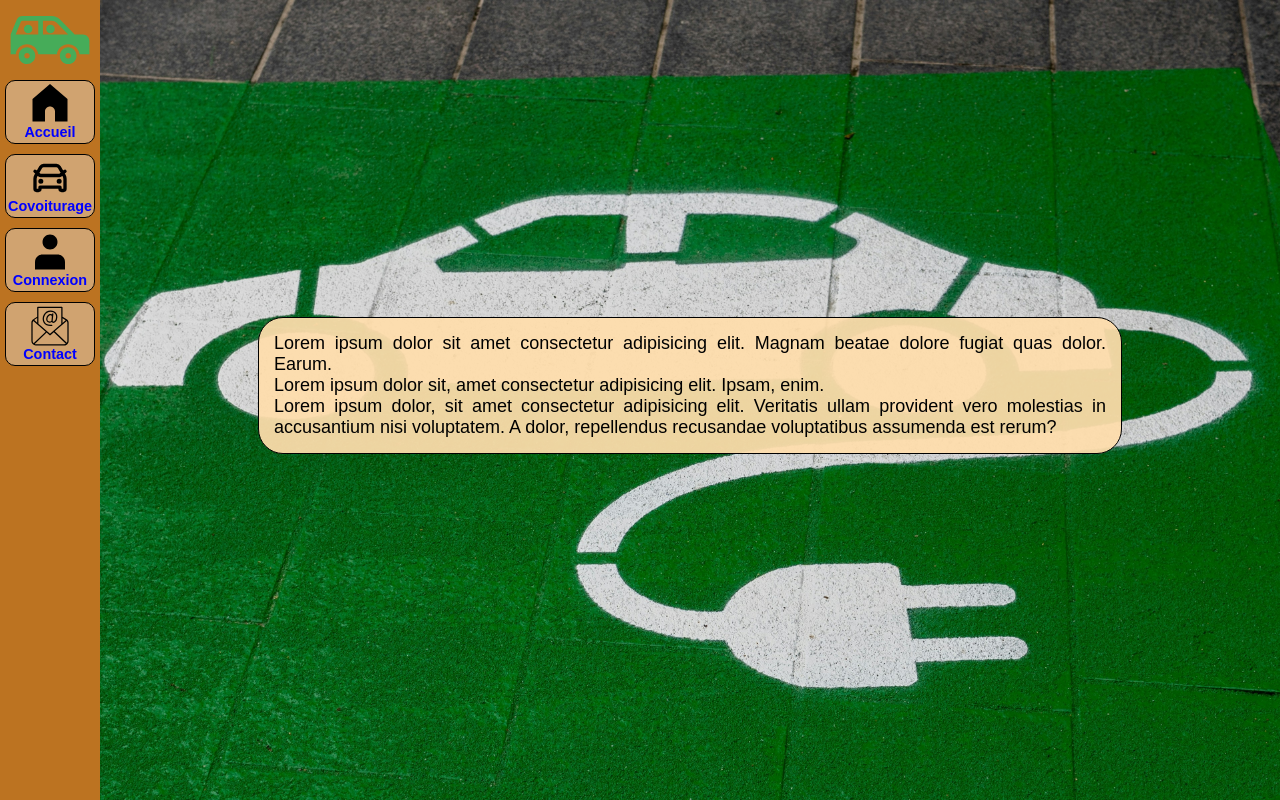
After one commit to Emilien-GIBEAUD/EcoRide, a PHP site: page /legals.php in a window 1280 px wide. The commit adds this page. Run offline with PHP 8.4, Linux system fonts and the light colour scheme.

Commit message:
starting "legals" page, creating "main_head.html" and create the links to pages

```diff
--- a/Front/Assets/CSS/styles.css
+++ b/Front/Assets/CSS/styles.css
@@ -144,7 +144,7 @@ main {
   width: 100px;
 }
 
-.home {
+.home,.legals {
   display: flex;
   justify-content: center;
   align-items: center;
--- a/Front/footer.html
+++ b/Front/footer.html
@@ -1,6 +1,6 @@
 <footer>
-  <a href="" target="_blank" title="Lien vers le formulaire de contact">
+  <a href="" title="Lien vers le formulaire de contact">
     contact@covoit.fr</a> |
-    <a href="" target="_blank" title="Lien vers les mentions légales">
+    <a href="legals.php" title="Lien vers les mentions légales">
       Mentions légales</a>
 </footer>
--- a/Front/header.html
+++ b/Front/header.html
@@ -4,7 +4,7 @@
   </div>
 
   <nav>
-    <a href="" class="menu_button">
+    <a href="index.php" class="menu_button">
       <img src="./Front/Assets/icon/home.svg" alt="icône d'accueil">Accueil
     </a>
     <a href="" class="menu_button">
--- /dev/null
+++ b/Front/legals.html
@@ -0,0 +1,7 @@
+<div class="legals">
+  <div class="presentation">
+    <p>Lorem ipsum dolor sit amet consectetur adipisicing elit. Magnam beatae dolore fugiat quas dolor. Earum. </p>
+    <p>Lorem ipsum dolor sit, amet consectetur adipisicing elit. Ipsam, enim.</p>
+    <p>Lorem ipsum dolor, sit amet consectetur adipisicing elit. Veritatis ullam provident vero molestias in accusantium nisi voluptatem. A dolor, repellendus recusandae voluptatibus assumenda est rerum?</p>
+  </div>
+</div>
--- /dev/null
+++ b/Front/main_head.html
@@ -0,0 +1,7 @@
+<meta charset="UTF-8">
+<meta name="viewport" content="width=device-width, initial-scale=1.0">
+<meta name="author" content="Emilien GIBEAUD">
+<meta name="description" content="Cette page est la page d'accueil du site Ecoride.">
+<link rel="stylesheet" href="./Front/Assets/CSS/styles.css">
+<link rel="shortcut icon" href="./Front/Assets/icon/car.svg" type="image/x-icon">
+<title>EcoRide</title>
--- /dev/null
+++ b/legals.php
@@ -0,0 +1,16 @@
+<!DOCTYPE html>
+<html lang="fr">
+<head>
+  <?php include "Front/main_head.html" ;?>
+</head>
+<!--_______________________________________100_caractères________________________________________-->
+<body>
+  <?php include "Front/header.html" ;?>
+
+  <main>
+  <?php include "Front/legals.html" ;?>
+  </main>
+
+</body>
+</html>
+<!--_______________________________________100_caractères________________________________________-->
```
Also changed, not shown: index.php (+3 -49 lines).
